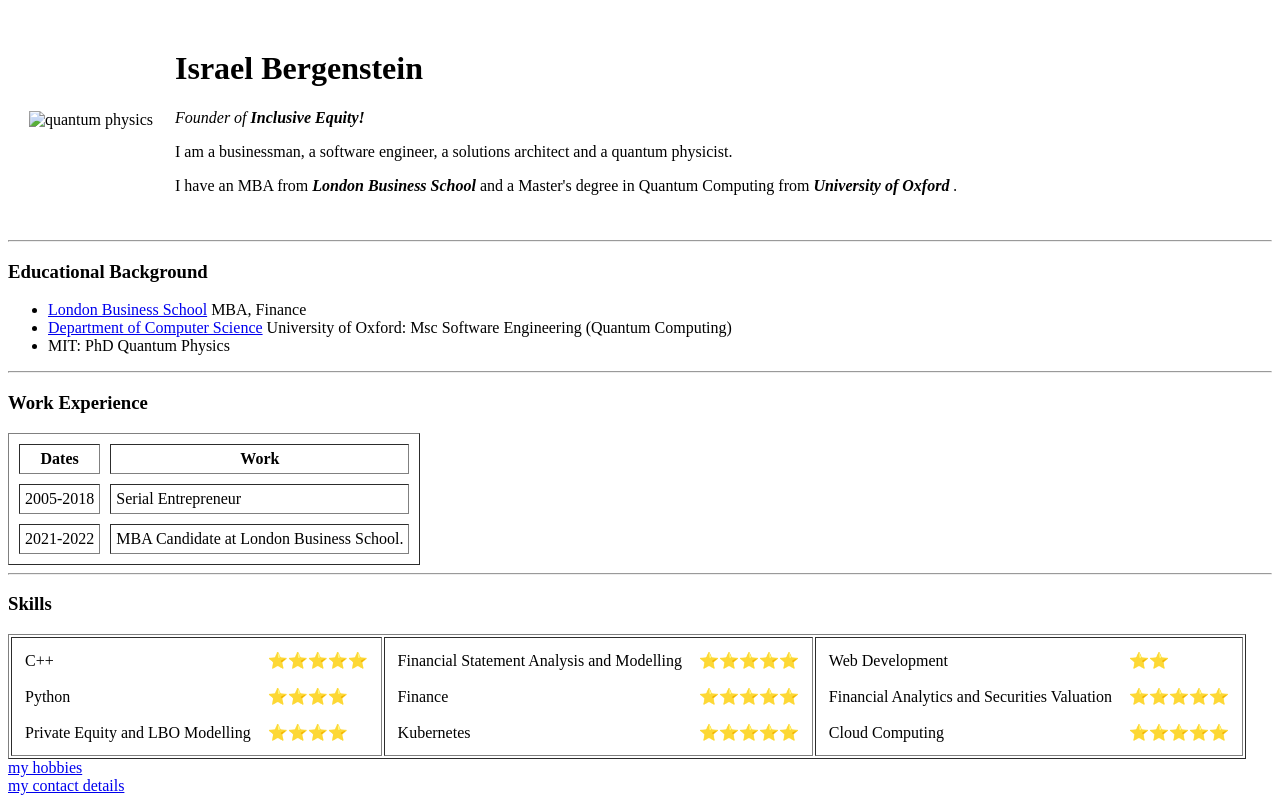
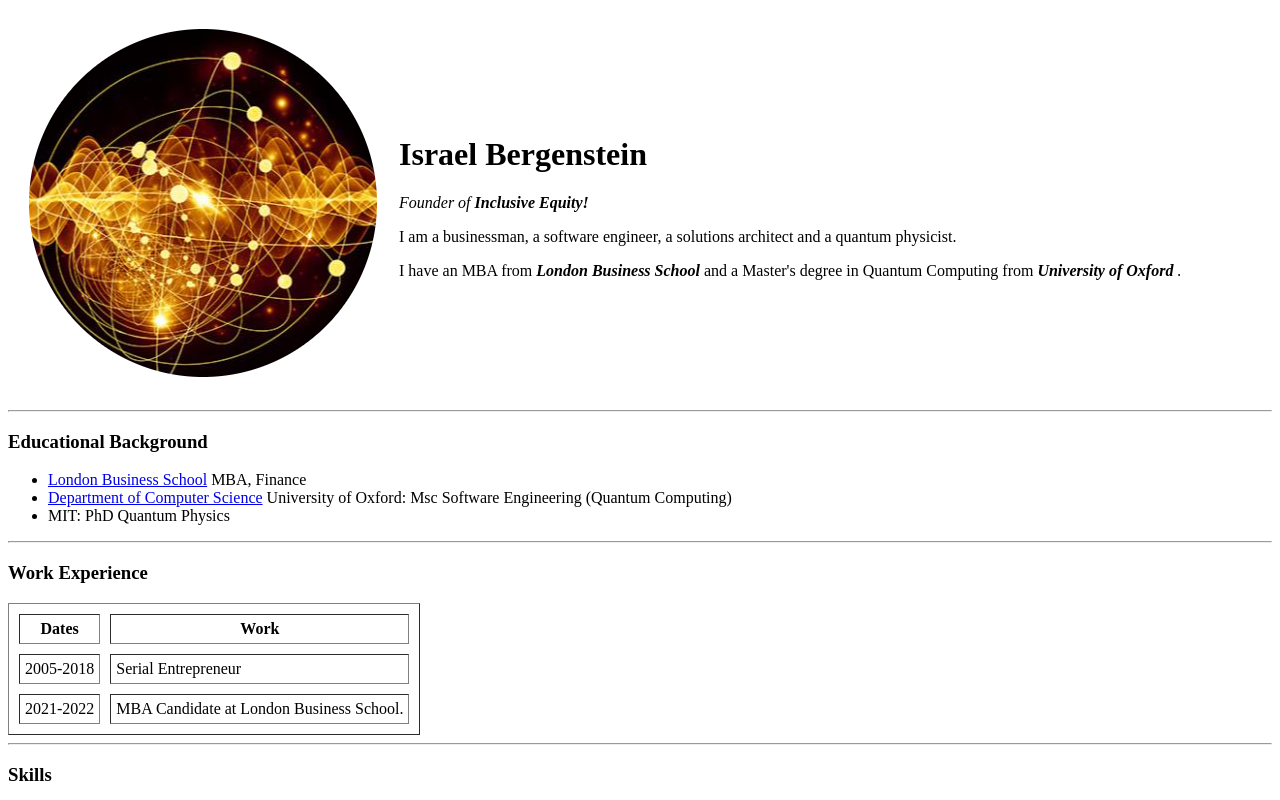
Before and after one commit to Bergenstein/cv, a plain HTML site: page index.html in a window 1280 px wide. Shown: the top 800 px of the page. Drawn offline with Linux system fonts and the light colour scheme.

Commit message:
reuploaded after debugging

```diff
--- a/index.html
+++ b/index.html
@@ -18,7 +18,7 @@
         <table cellspacing="20">
             <tr>
                 <td>
-                    <img src="/HTML - Personal Site/assets/media/quantum-modified.png"alt="quantum physics">
+                    <img src="assets/media/quantum-modified.png"alt="quantum physics">
                 </td>
                 <td>
                     <h1>Israel Bergenstein</h1>
```
Also changed, not shown: assets/media/quantum-modified.png (added).
